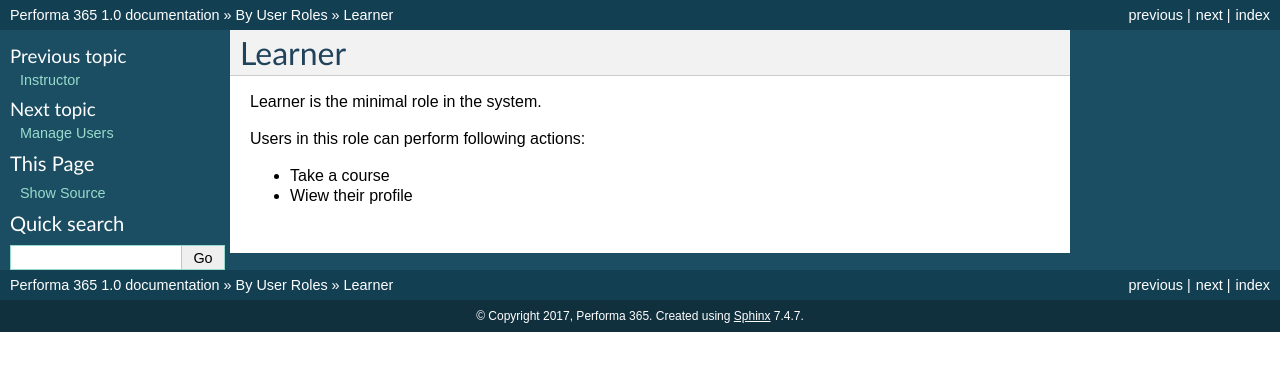
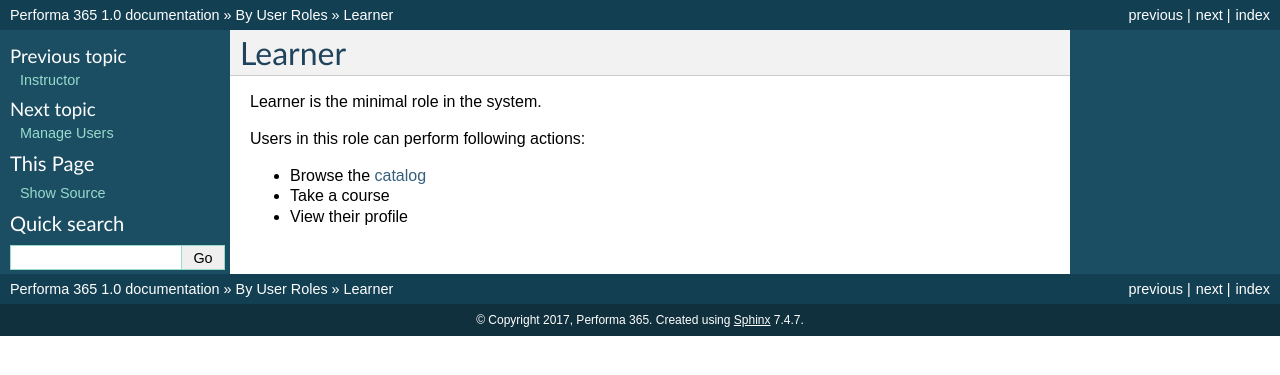
Before and after one commit to pslisko/performa365docs, a Sphinx documentation site: the page built from docs/gettoknow/roles/learner.rst, in a window 1280 px wide. Shown: the top 375 px of the page. Built offline with Sphinx 7.4.7, drawn with Linux system fonts in a browser that asks for light colours; pages that are not in the unit, such as notebooks, are missing from menus.

Commit message:
Update learner.rst

```diff
--- a/docs/gettoknow/roles/learner.rst
+++ b/docs/gettoknow/roles/learner.rst
@@ -9,5 +9,6 @@
 
 Users in this role can perform following actions:
 
+* Browse the :ref:`catalog<catalog>`
 * Take a course
-* Wiew their profile
+* View their profile
```
